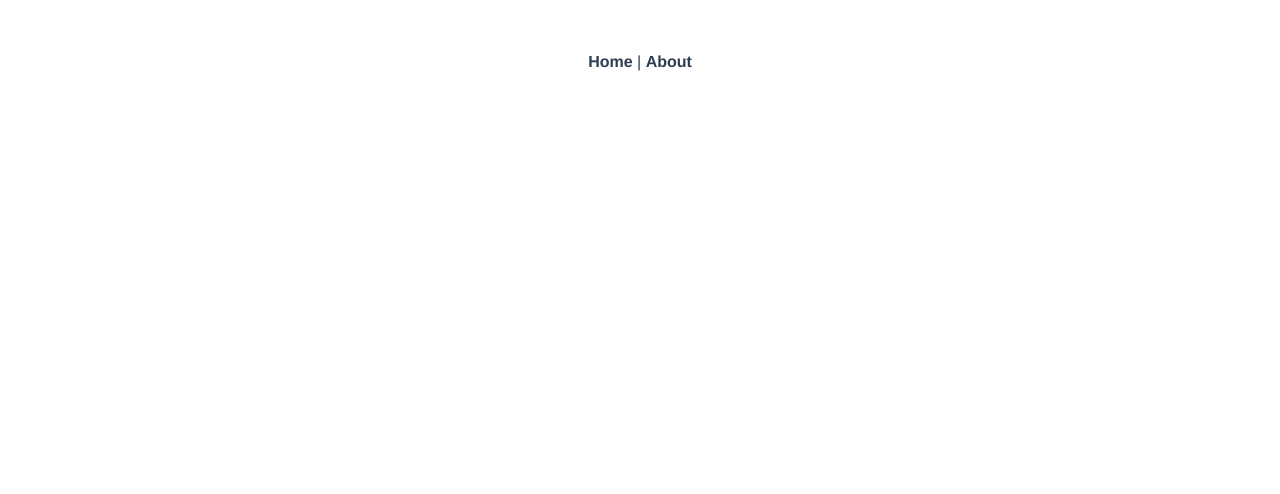
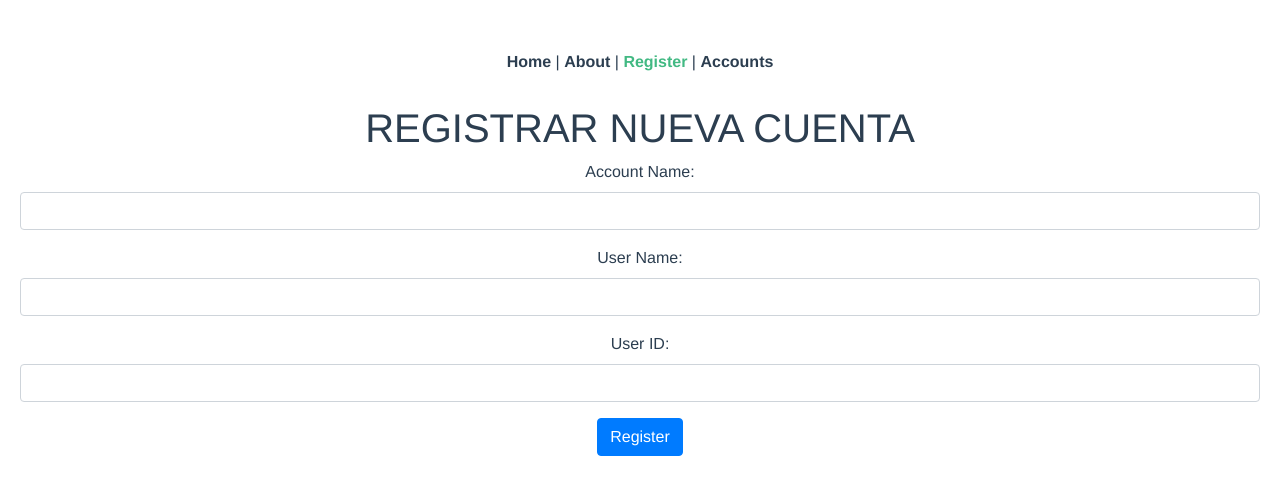
Before and after one commit to humanoastuto/Proyect-Enterprise-Wallet, a Vue app: page /#/register in a window 1280 px wide. Shown: the top 494 px of the page. Built offline with nearby package versions, Linux system fonts and the light colour scheme.

Commit message:
Progress on Users creation

```diff
--- a/src/App.vue
+++ b/src/App.vue
@@ -2,7 +2,9 @@
   <div id="app">
     <div id="nav">
       <router-link to="/">Home</router-link> |
-      <router-link to="/about">About</router-link>
+      <router-link to="/about">About</router-link> |
+      <router-link to="/register">Register</router-link> |
+      <router-link to="/accounts">Accounts</router-link>
     </div>
     <router-view />
   </div>
--- a/src/router/index.js
+++ b/src/router/index.js
@@ -18,6 +18,18 @@ const routes = [
     // which is lazy-loaded when the route is visited.
     component: () =>
       import(/* webpackChunkName: "about" */ "../views/About.vue")
+  },
+  {
+    path: "/register",
+    name: "Register",
+    component: () =>
+      import(/* webpackChunkName: "about" */ "../views/Register.vue")
+  },
+  {
+    path: "/accounts",
+    name: "Accounts",
+    component: () =>
+      import(/* webpackChunkName: "about" */ "../views/Accounts.vue")
   }
 ];
 
--- /dev/null
+++ b/src/views/Accounts.vue
@@ -0,0 +1,88 @@
+<template>
+  <div class="accounts">
+    <h2>ELIJE UNA CUENTA</h2>
+    <div class="col-sm-12">
+      <div
+        class="col-sm-8 nota"
+        v-for="(user, index) in usersList"
+        :key="index"
+      >
+        <div>
+          <div class="card-block1">
+            <div class="card-title1">
+              {{ user.accountName }}
+            </div>
+            <div class="card-subtitle mb-2 text-muted">
+              Usuario: {{ user.name }}
+            </div>
+            <div class="card-subtitle mb-2 text-muted">ID: {{ user.id }}</div>
+          </div>
+        </div>
+      </div>
+    </div>
+  </div>
+</template>
+
+<script>
+export default {
+  name: "Accounts",
+  data() {
+    return {
+      user: {
+        accountName: "",
+        name: "",
+        id: null
+      },
+      usersList: []
+    };
+  },
+  methods: {
+    addUser: function() {
+      let { accountName, name, id } = this.user;
+      this.usersList.push({
+        accountName,
+        name,
+        id
+      });
+      localStorage.setItem("reg-Users", JSON.stringify(this.usersList));
+    }
+  },
+  created: function() {
+    let usersDB = JSON.parse(localStorage.getItem("reg-Users"));
+    if (usersDB === null) {
+      this.usersList = [];
+    } else {
+      //this.usersList = usersDB;
+      this.usersList.push({
+        accountName: usersDB.accountName,
+        name: usersDB.name,
+        id: usersDB.id
+      });
+    }
+  },
+  computed: {}
+};
+</script>
+
+<style>
+.form {
+  text-align: left;
+}
+.card-block1 {
+  background: rgb(182, 189, 182);
+  text-align: left;
+  border: 1px solid #2c3e50;
+  border-radius: 4px;
+  padding-left: 8px;
+  padding-right: 8px;
+  margin-left: auto;
+  margin-right: auto;
+}
+.nota {
+  padding: 5px;
+}
+.card-title1 {
+  text-align: center;
+  padding: 5px;
+}
+</style>
--- /dev/null
+++ b/src/views/Register.vue
@@ -0,0 +1,56 @@
+<template>
+  <div class="register">
+    <h1>REGISTRAR NUEVA CUENTA</h1>
+    <div class="form-group">
+      <label>Account Name:</label>
+      <input class="form-control" v-model="user.accountName" />
+    </div>
+    <div class="form-group">
+      <label>User Name:</label>
+      <input class="form-control" type="text" v-model="user.name" />
+    </div>
+    <div class="form-group">
+      <label>User ID:</label>
+      <input class="form-control" type="text" v-model="user.id" />
+    </div>
+    <button class="btn btn-primary" @click="addUser">Register</button>
+    <!--Accounts :listData: List /-->
+  </div>
+</template>
+
+<script>
+export default {
+  name: "Register",
+
+  data() {
+    return {
+      user: {
+        accountName: "",
+        name: "",
+        id: null
+      },
+      List: []
+    };
+  },
+  /*components: {
+    Accounts
+  },*/
+
+  methods: {
+    addUser: function() {
+      let { accountName, name, id } = this.user;
+      this.List.push({
+        accountName,
+        name,
+        id
+      });
+      localStorage.setItem("reg-Users", JSON.stringify(this.List));
+    }
+  },
+
+  created: function() {},
+  computed: {}
+};
+</script>
+
+<style></style>
```
